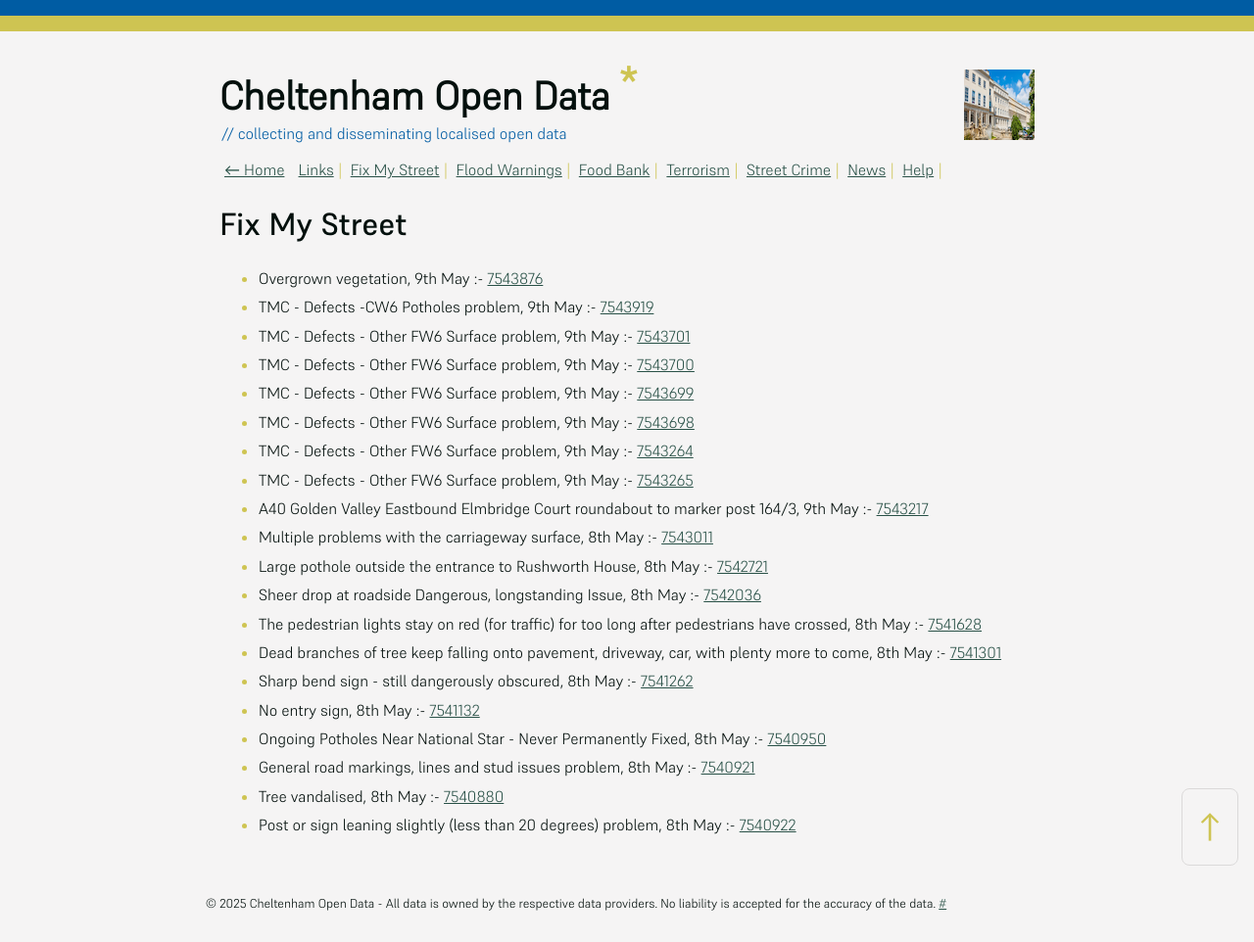
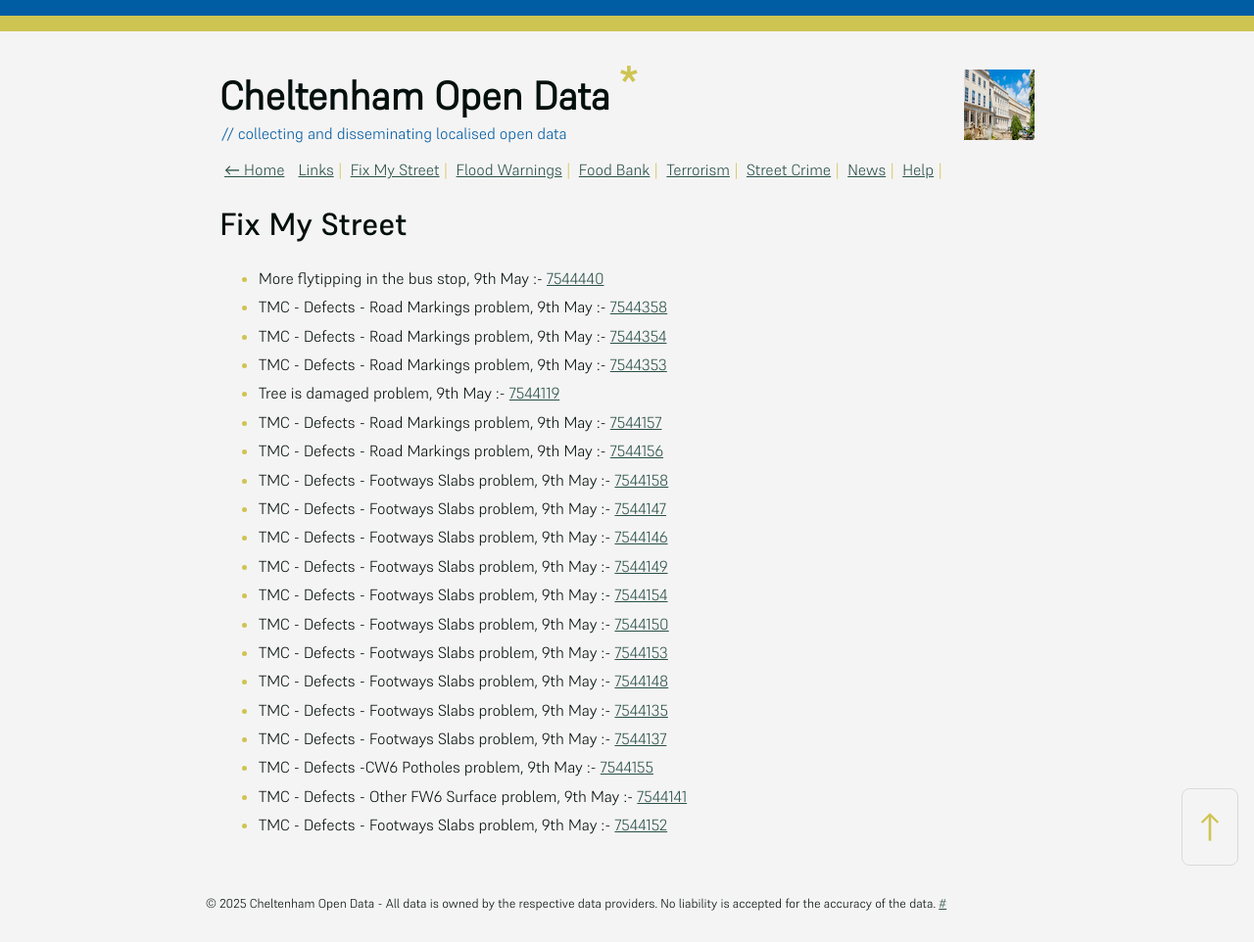
Before and after one commit to mat-0/cheltenham-open-data, a Jekyll site: the page built from _pages/fix-my-street.md, in a window 1280 px wide. Shown: the whole page at 98% size. Built offline with Jekyll 4.4.1, drawn with Linux system fonts in a browser that asks for light colours.

Commit message:
Updated 2025-05-09 09:57:50

```diff
--- a/_pages/fix-my-street.md
+++ b/_pages/fix-my-street.md
@@ -9,25 +9,25 @@ permalink: /fix-my-street
 
 <!-- fix_marker starts -->
 
-- Overgrown vegetation, 9th May :- [7543876](https://www.fixmystreet.com/report/7543876)
-- TMC - Defects -CW6 Potholes  problem, 9th May :- [7543919](https://www.fixmystreet.com/report/7543919)
-- TMC - Defects - Other FW6  Surface problem, 9th May :- [7543701](https://www.fixmystreet.com/report/7543701)
-- TMC - Defects - Other FW6  Surface problem, 9th May :- [7543700](https://www.fixmystreet.com/report/7543700)
-- TMC - Defects - Other FW6  Surface problem, 9th May :- [7543699](https://www.fixmystreet.com/report/7543699)
-- TMC - Defects - Other FW6  Surface problem, 9th May :- [7543698](https://www.fixmystreet.com/report/7543698)
-- TMC - Defects - Other FW6  Surface problem, 9th May :- [7543264](https://www.fixmystreet.com/report/7543264)
-- TMC - Defects - Other FW6  Surface problem, 9th May :- [7543265](https://www.fixmystreet.com/report/7543265)
-- A40 Golden Valley Eastbound Elmbridge Court roundabout to marker post 164/3, 9th May :- [7543217](https://www.fixmystreet.com/report/7543217)
-- Multiple problems with the carriageway surface, 8th May :- [7543011](https://www.fixmystreet.com/report/7543011)
-- Large pothole outside the entrance to Rushworth House, 8th May :- [7542721](https://www.fixmystreet.com/report/7542721)
-- Sheer drop at roadside Dangerous, longstanding Issue, 8th May :- [7542036](https://www.fixmystreet.com/report/7542036)
-- The pedestrian lights stay on red (for traffic) for too long after pedestrians have crossed, 8th May :- [7541628](https://www.fixmystreet.com/report/7541628)
-- Dead branches of tree keep falling onto pavement, driveway, car, with plenty more to come, 8th May :- [7541301](https://www.fixmystreet.com/report/7541301)
-- Sharp bend sign - still dangerously obscured, 8th May :- [7541262](https://www.fixmystreet.com/report/7541262)
-- No entry sign, 8th May :- [7541132](https://www.fixmystreet.com/report/7541132)
-- Ongoing Potholes Near National Star - Never Permanently Fixed, 8th May :- [7540950](https://www.fixmystreet.com/report/7540950)
-- General road markings, lines and stud issues problem, 8th May :- [7540921](https://www.fixmystreet.com/report/7540921)
-- Tree vandalised, 8th May :- [7540880](https://www.fixmystreet.com/report/7540880)
-- Post or sign leaning slightly (less than 20 degrees) problem, 8th May :- [7540922](https://www.fixmystreet.com/report/7540922)
+- More flytipping in the bus stop, 9th May :- [7544440](https://www.fixmystreet.com/report/7544440)
+- TMC - Defects - Road Markings problem, 9th May :- [7544358](https://www.fixmystreet.com/report/7544358)
+- TMC - Defects - Road Markings problem, 9th May :- [7544354](https://www.fixmystreet.com/report/7544354)
+- TMC - Defects - Road Markings problem, 9th May :- [7544353](https://www.fixmystreet.com/report/7544353)
+- Tree is damaged problem, 9th May :- [7544119](https://www.fixmystreet.com/report/7544119)
+- TMC - Defects - Road Markings problem, 9th May :- [7544157](https://www.fixmystreet.com/report/7544157)
+- TMC - Defects - Road Markings problem, 9th May :- [7544156](https://www.fixmystreet.com/report/7544156)
+- TMC - Defects - Footways Slabs problem, 9th May :- [7544158](https://www.fixmystreet.com/report/7544158)
+- TMC - Defects - Footways Slabs problem, 9th May :- [7544147](https://www.fixmystreet.com/report/7544147)
+- TMC - Defects - Footways Slabs problem, 9th May :- [7544146](https://www.fixmystreet.com/report/7544146)
+- TMC - Defects - Footways Slabs problem, 9th May :- [7544149](https://www.fixmystreet.com/report/7544149)
+- TMC - Defects - Footways Slabs problem, 9th May :- [7544154](https://www.fixmystreet.com/report/7544154)
+- TMC - Defects - Footways Slabs problem, 9th May :- [7544150](https://www.fixmystreet.com/report/7544150)
+- TMC - Defects - Footways Slabs problem, 9th May :- [7544153](https://www.fixmystreet.com/report/7544153)
+- TMC - Defects - Footways Slabs problem, 9th May :- [7544148](https://www.fixmystreet.com/report/7544148)
+- TMC - Defects - Footways Slabs problem, 9th May :- [7544135](https://www.fixmystreet.com/report/7544135)
+- TMC - Defects - Footways Slabs problem, 9th May :- [7544137](https://www.fixmystreet.com/report/7544137)
+- TMC - Defects -CW6 Potholes  problem, 9th May :- [7544155](https://www.fixmystreet.com/report/7544155)
+- TMC - Defects - Other FW6  Surface problem, 9th May :- [7544141](https://www.fixmystreet.com/report/7544141)
+- TMC - Defects - Footways Slabs problem, 9th May :- [7544152](https://www.fixmystreet.com/report/7544152)
 
 <!-- fix_marker ends -->
```
Also changed, not shown: _data/flood.json (+5 -69 lines), _pages/news.md (+10 -10 lines), index.md (+5 -5 lines).
